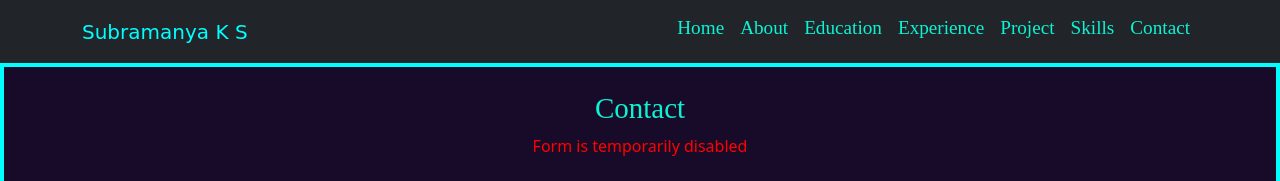
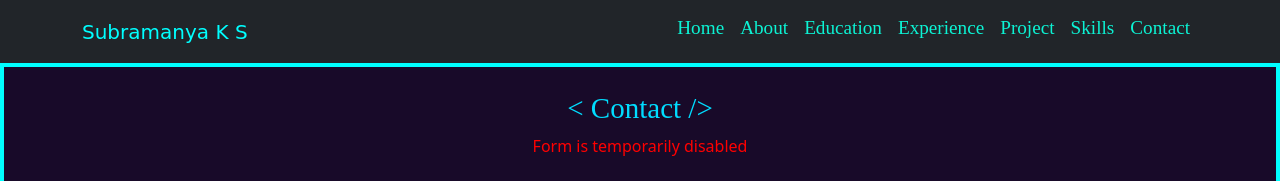
Before and after one commit to SubramanyaKS/MYReactApp, a React (Create React App) app: page /contact in a window 1280 px wide. Shown: the top 181 px of the page. Built offline with nearby package versions, Linux system fonts and the light colour scheme.

Commit message:
updated react style tags

```diff
--- a/src/components/Contact.js
+++ b/src/components/Contact.js
@@ -31,7 +31,7 @@ const Contact = () => {
     <section className="contact" id="contact">
       <div className="container-fluid ">
         <br />
-        <h2>Contact</h2>
+        <h2 style={{fontFamily:"30px", color: "#00ddff" }}>&lt; Contact /&gt;</h2>
         <div className="container">
           <form onSubmit={sendEmail}>
             <p style={{ color: "red" }}>Form is temporarily disabled</p>
```
